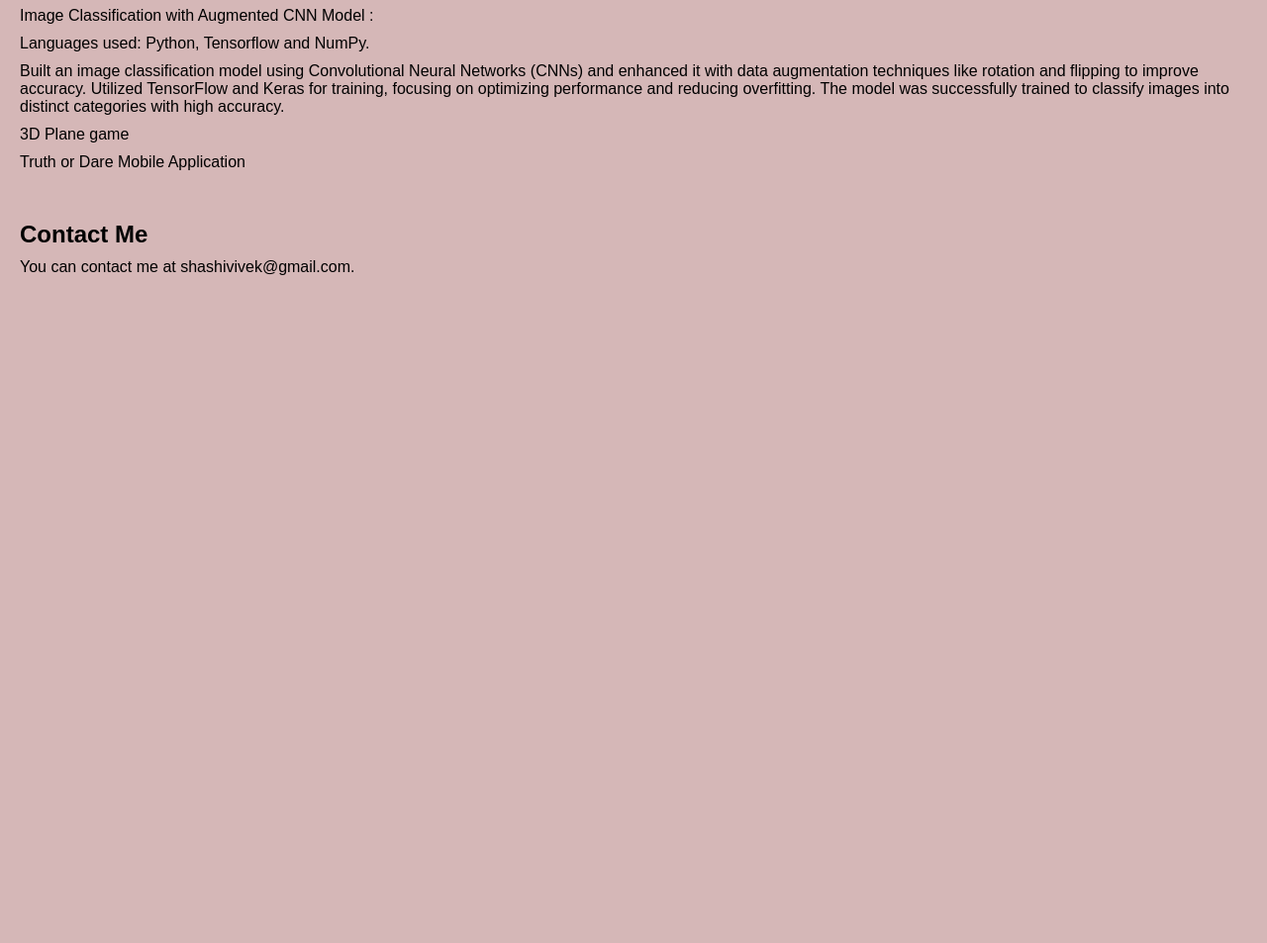
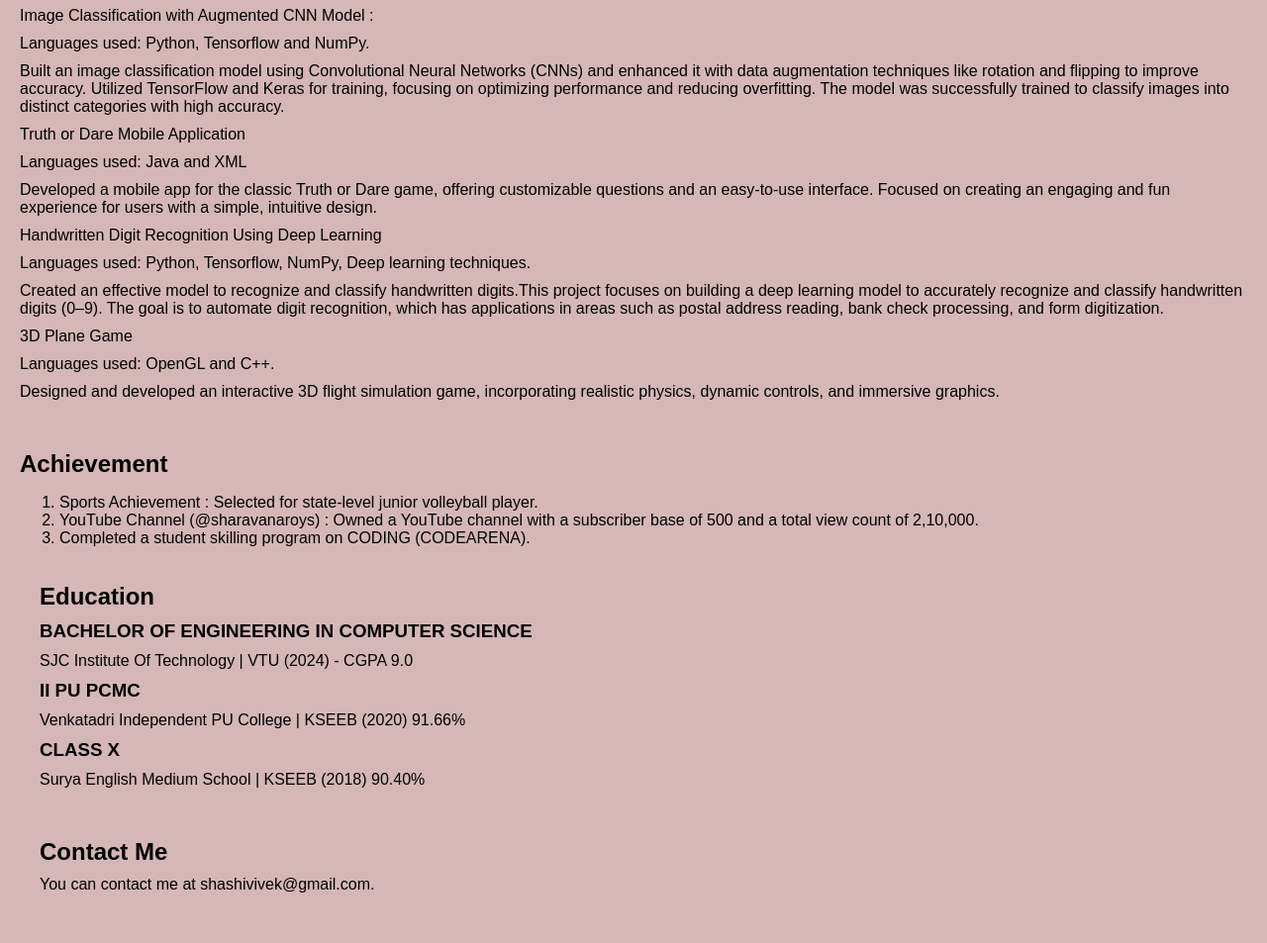
Before and after one commit to SHASHANK-8055/shashank_portffolio_website, a plain HTML site: page index.html in a window 1280 px wide. Shown: the part 1008-1961 px from the top of the page at 99% size. Before the commit the page ends 1317 px from the top, so only its background shows below. Drawn offline with Linux system fonts and the light colour scheme.

Commit message:
Update index.html

```diff
--- a/index.html
+++ b/index.html
@@ -13,7 +13,9 @@
       <a href="#skills">Skills</a>
       <a href="#experience">Certificates</a>
       <a href="#projects">Projects</a>
-      <a href="#contact">Contact</a>
+      <a href="#projects">Achievements</a>
+      <a href="#projects">Education</a>
+      -<a href="#contact">Contact</a>
     </nav>
   </header>
 
@@ -64,11 +66,42 @@
       <li>Built an image classification model using Convolutional Neural Networks (CNNs) and enhanced it with data augmentation techniques like rotation and flipping to improve accuracy. Utilized TensorFlow and Keras for training, focusing on optimizing
           performance and reducing overfitting. The model was successfully trained to classify images into distinct categories with high accuracy.</li>
       </li>
-      <li> 3D Plane game</li>
       <li> Truth or Dare Mobile Application</li>
+       <li>
+      <li> Languages used: Java and XML </li>
+      <li>Developed a mobile app for the classic Truth or Dare game, offering customizable questions and an easy-to-use interface. Focused on creating an engaging and fun experience for users with a simple, intuitive design.</li>
+      </li>
+      <li>  Handwritten Digit Recognition Using Deep Learning</li>
+      <li>
+      <li>Languages used: Python, Tensorflow, NumPy, Deep learning techniques.</li>
+      <li>Created an effective model to recognize and classify handwritten digits.This project focuses on building a deep learning model to accurately recognize and classify handwritten digits (0–9).
+        The goal is to automate digit recognition, which has applications in areas such as postal address reading, bank check processing, and form digitization.</li>
+      </li>
+      <li>   3D Plane Game </li>
+      <li>
+      <li>Languages used: OpenGL and C++. </li>
+      <li>Designed and developed an interactive 3D flight simulation game, incorporating realistic physics, dynamic controls, and immersive graphics. </li>
+      </li>
     </ul>
   </section>
-
+  <section id="achievement">
+    <h2>Achievement</h2>
+    <ol>
+      <li>Sports Achievement : Selected for state-level junior volleyball player.</li>
+      <li>YouTube Channel (@sharavanaroys) : Owned a YouTube channel with a subscriber base of 500 and a total view count of 2,10,000.</li>
+      <li>Completed a student skilling program on CODING (CODEARENA).</li>
+    </ol>
+<section id="education">
+    <h2>Education</h2>
+    <ul>
+      <li> <h3>BACHELOR OF ENGINEERING IN COMPUTER SCIENCE</h3> </li>
+      <li>SJC Institute Of Technology | VTU (2024) - CGPA     9.0</li>
+      <li> <h3> II PU PCMC </h3> </li>
+      <li>Venkatadri Independent PU College | KSEEB (2020)     91.66%</li>
+      <li> <h3>  CLASS X </h3> </li>
+      <li>Surya English Medium School | KSEEB (2018)     90.40%</li>
+    </ul>
+  </section>
   <section id="contact">
     <h2>Contact Me</h2>
     <p>You can contact me at <a href="mailto:shashivivek@gmail.com">shashivivek@gmail.com</a>.</p>
```
